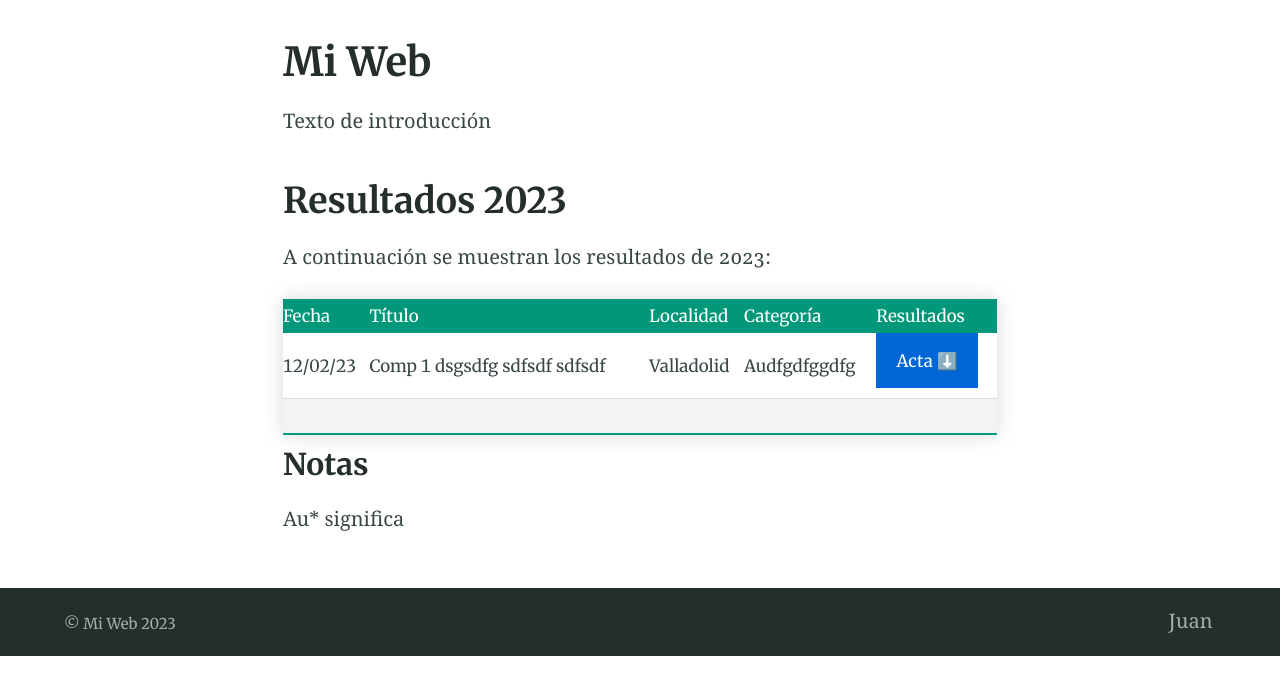
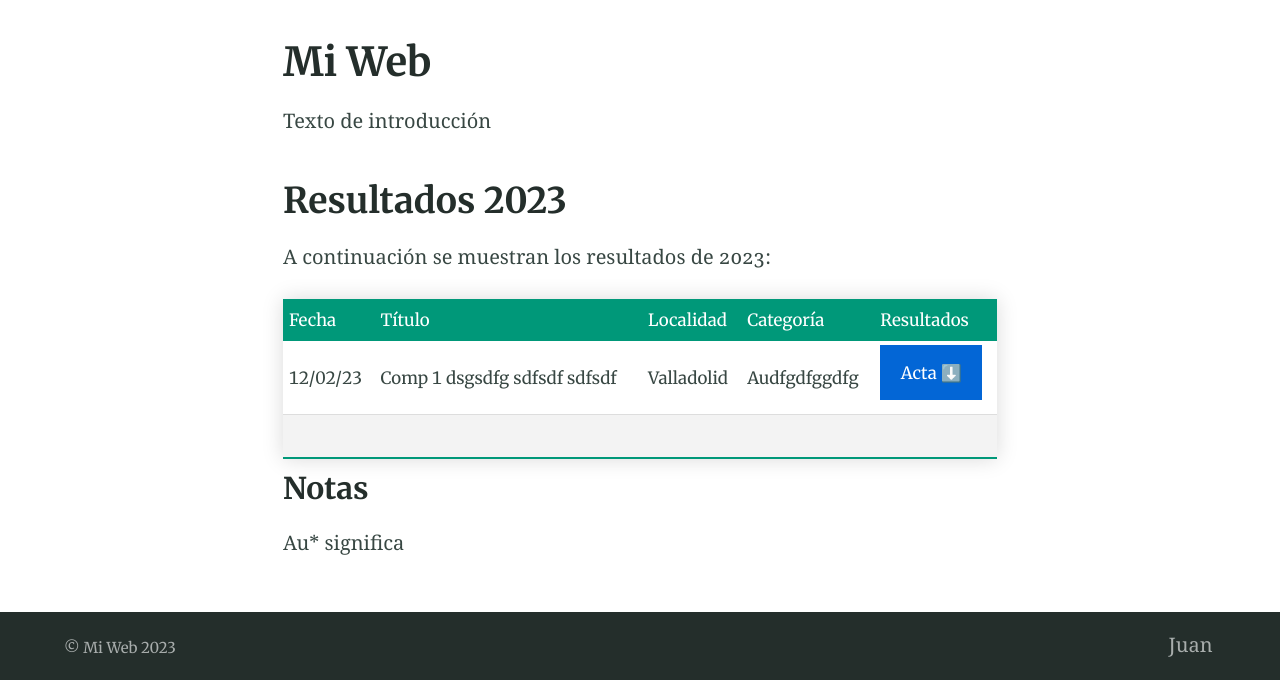
Before and after one commit to labajo/website-test, a Jekyll site: the page built from index.md, in a window 1280 px wide. Shown: the part 322-1002 px from the top of the page. Built offline with Jekyll 4.4.1, drawn with Linux system fonts in a browser that asks for light colours; before the commit the page ends 978 px from its top, so only the background shows below that.

Commit message:
fix style

```diff
--- a/_sass/sassline-base/_typography.scss
+++ b/_sass/sassline-base/_typography.scss
@@ -242,6 +242,9 @@ a {
     thead {
 
       tr {
+        th {
+          padding: 4px 6px;
+        }
         background-color: #009879;
         color: #ffffff;
       }
@@ -249,12 +252,21 @@ a {
 
     tbody {
       tr {
+        td {
+          padding: 4px 6px;
+        }
         border-bottom: 1px solid #dddddd;
       }
       tr:nth-of-type(even) {
+        td {
+          padding: 4px 6px;
+        }
         background-color: #f3f3f3;
       }
       tr:last-of-type {
+        td {
+          padding: 4px 6px;
+        }
         border-bottom: 2px solid #009879;
       }
     }
```
